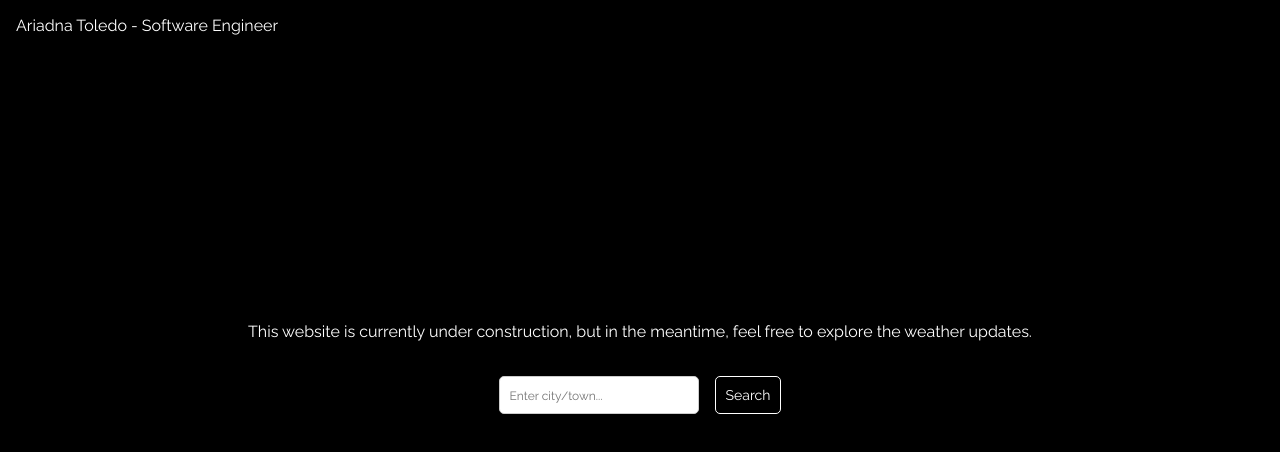
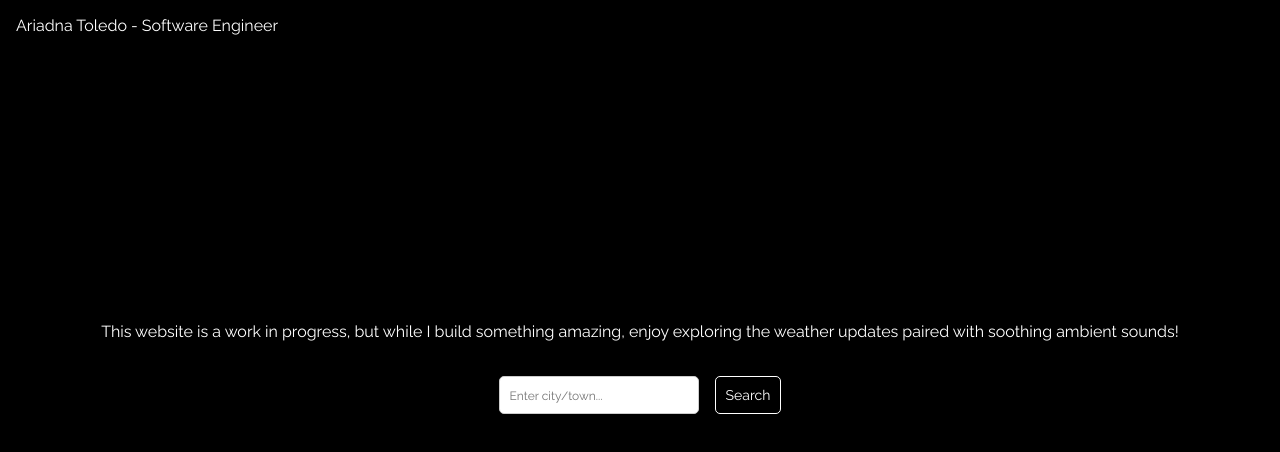
Before and after one commit to ariadnatoledo/mood-sound-card, a React (Vite) app: page / in a window 1280 px wide. Shown: the top 452 px of the page. Built offline with nearby package versions, Linux system fonts and the light colour scheme.

Commit message:
Fixed overlap of sounds

```diff
--- a/src/components/Hero/Hero.jsx
+++ b/src/components/Hero/Hero.jsx
@@ -44,8 +44,8 @@ function Hero({ playRainSound, playSummerSound }) {
   return (
     <div className="hero">
       <p className="under-construction">
-        This website is currently under construction, but in the meantime, feel free to explore the weather updates.
-      </p>
+      This website is a work in progress, but while I build something amazing, enjoy exploring the weather updates paired with soothing ambient sounds!
+            </p>
 
       <div className="hero__weather">
         {/* Search box */}
--- a/src/pages/HomePage/HomePage.jsx
+++ b/src/pages/HomePage/HomePage.jsx
@@ -6,35 +6,53 @@ import soundSummer from "../../assets/sounds/summer.mp3";
 function HomePage() {
   let rainAudio = null;
   let summerAudio = null;
+  let currentWeather = null;
 
-  // Stop and play rain sound
   function playRainSound() {
+    if (currentWeather === "rain") {
+      return;
+    }
+
+    if (summerAudio) {
+      summerAudio.pause();
+      summerAudio.currentTime = 0;
+    }
+
+    if (!rainAudio) {
+      rainAudio = new Audio(soundRain);
+      rainAudio.loop = true;
+    }
+    rainAudio.play()
+      .then(() => {
+        console.log("Rain sound is playing!");
+        currentWeather = "rain";
+      })
+      .catch((err) => {
+        console.error("Error playing sound:", err);
+      });
+  }
+
+  function playSummerSound() {
+    if (currentWeather === "summer") {
+      return;
+    }
+
     if (rainAudio) {
       rainAudio.pause();
       rainAudio.currentTime = 0;
     }
-    rainAudio = new Audio(soundRain);
-    rainAudio.play()
+
+    if (!summerAudio) {
+      summerAudio = new Audio(soundSummer);
+      summerAudio.loop = true;
+    }
+    summerAudio.play()
       .then(() => {
-        console.log('Rain sound is playing!');
+        console.log("Summer sound is playing!");
+        currentWeather = "summer";
       })
       .catch((err) => {
-        console.error('Error playing sound:', err);
-      });
-  }
-
-  function playSummerSound() {
-    if (summerAudio) {
-      summerAudio.pause();
-      summerAudio.currentTime = 0;
-    }
-    summerAudio = new Audio(soundSummer);
-    summerAudio.play()
-      .then(() => {
-        console.log('Summer sound is playing!');
-      })
-      .catch((err) => {
-        console.error('Error playing sound:', err);
+        console.error("Error playing sound:", err);
       });
   }
 
```
